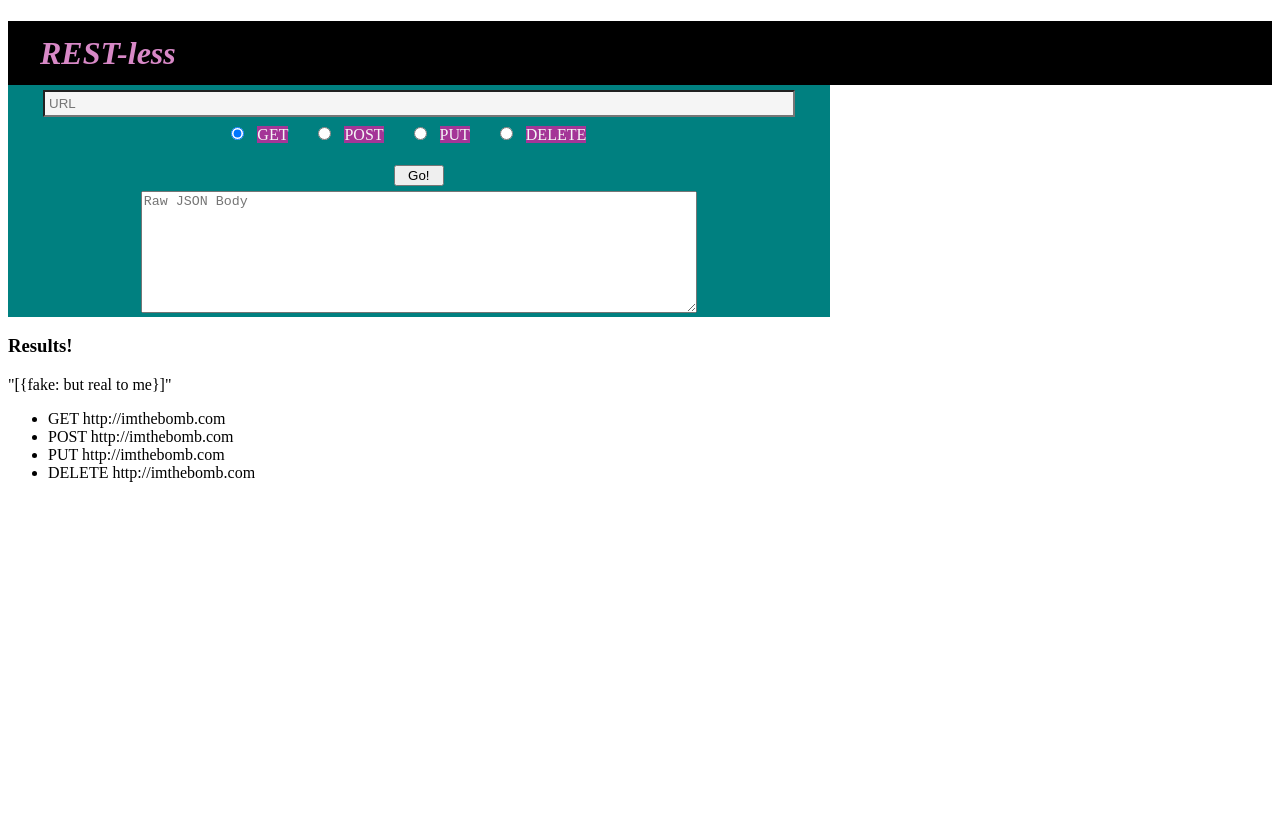
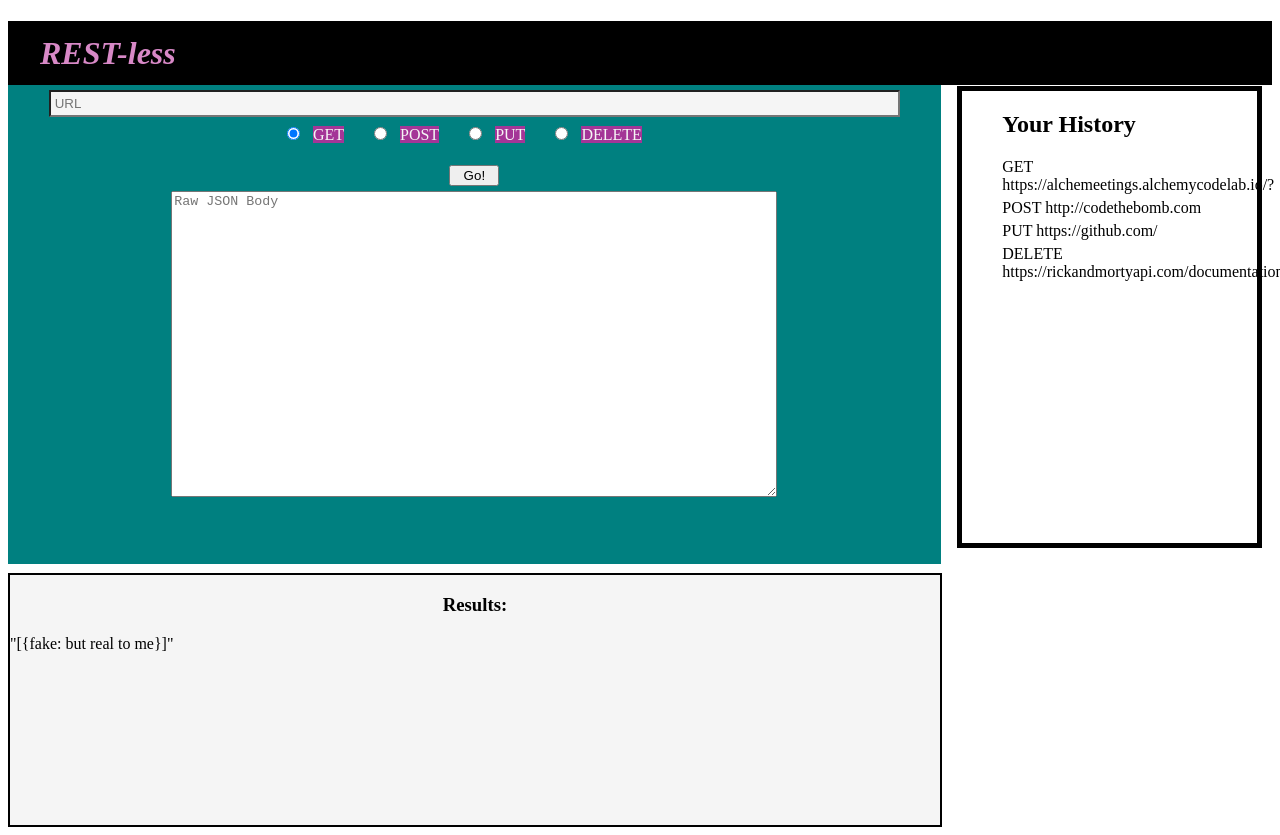
Before and after one commit to Cierra-McDonald/restY-lab, a React app: page / in a window 1280 px wide. Before the commit the page ends 800 px from the top, so only its background shows below. Built offline with nearby package versions, Linux system fonts and the light colour scheme.

Commit message:
lots of styling

```diff
--- a/src/apiUtils.js
+++ b/src/apiUtils.js
@@ -1,9 +1,7 @@
-
 export const makeARequest = async (method, URL, body) => {
     let res;
 
     if(method === 'GET') {
-        console.log('you want to get data!');
         res = await fetch(URL);
     } else {
         res = await fetch(URL, {
--- /dev/null
+++ b/src/components/app/App.css
@@ -0,0 +1,4 @@
+
+/* body {
+    background-color: yellowgreen;
+} */
--- a/src/components/app/App.jsx
+++ b/src/components/app/App.jsx
@@ -1,12 +1,12 @@
 import React, { Component } from 'react'
 import Header from '../app/presentations/Header'
-// import Controls from '../../components/app/containers/Controls'
+import styles from  './App.css'
 import Container from '../../components/app/containers/Container'
 
 export default class App extends Component {
   render() {
     return (
-      <div>
+      <div className={styles.main}>
         <Header/>
         <Container/>
       </div>
--- a/src/components/app/containers/Container.jsx
+++ b/src/components/app/containers/Container.jsx
@@ -3,6 +3,8 @@ import Controls from './Controls'
 import HistoryList from '../presentations/HistoryList'
 import Results from '../presentations/Results'
 import { makeARequest } from '../../../apiUtils'
+import styles from './Containers.module.css'
+
 
 
 export default class Container extends Component {
@@ -14,22 +16,22 @@ export default class Container extends Component {
             {
                 id: '4ubi38hidsf',
                 hmethod: 'GET',
-                URL: 'http://imthebomb.com'
+                URL: 'https://alchemeetings.alchemycodelab.io/?'
             },
             {
                 id: 'vjioner930',
                 hmethod: 'POST',
-                URL: 'http://imthebomb.com'
+                URL: 'http://codethebomb.com'
             },
             {
                 id: '6987yvdfe',
                 hmethod: 'PUT',
-                URL: 'http://imthebomb.com'
+                URL: 'https://github.com/'
             },
             {
                 id: '09u3f0fjif',
                 hmethod: 'DELETE',
-                URL: 'http://imthebomb.com'
+                URL: 'https://rickandmortyapi.com/documentation'
             },
         ],
         endResult: '[{fake: but real to me}]'
@@ -37,8 +39,6 @@ export default class Container extends Component {
 
     handleChange = (e) => {
         const { name, value } = e.target;
-        console.log(name, 'name');
-        console.log(value, 'target')
         this.setState({ [name]: value })
       }
 
@@ -55,7 +55,7 @@ export default class Container extends Component {
 
     render() {
         return (
-            <div>
+            <div className={styles.container}>
               <Controls
                 onChange={this.handleChange}
                 submitChange={this.handleFormSubmit}
@@ -63,10 +63,10 @@ export default class Container extends Component {
                 json={this.state.rawJSON}
                 method={this.state.method}
               />
+              <HistoryList
+                history={this.state.history}/>
               <Results
                 results={this.state.endResult}/>
-              <HistoryList
-                history={this.state.history}/>
             </div>
         )
     }
--- a/src/components/app/containers/Containers.module.css
+++ b/src/components/app/containers/Containers.module.css
@@ -4,9 +4,8 @@
 
 .form {
     background-color: teal;
-    /* justify-content: flex-end; */
-    width: 65%;
-    height: px;
+    width: 100%;
+    height: 100%;
     text-align: center;
 }
 
@@ -58,14 +57,21 @@ input {
 
 }
 .goButton:hover {
-    background-color: tomato;
+    background-color: black;
     color: whitesmoke
 }
 
 .textArea {
     margin-top: 5px;
-    width: 550px;
-    height: 9vw;
+    width: 600px;
+    height: 300px;
     align-self: flex-start;
     text-align: left;
 }
+
+.container {
+    /* background-color: thistle; */
+    display: grid;
+    grid-template-columns: 3fr 1fr;
+    /* grid-template-rows: */
+}
--- a/src/components/app/presentations/HistoryList.jsx
+++ b/src/components/app/presentations/HistoryList.jsx
@@ -6,9 +6,10 @@ import PropTypes from 'prop-types';
 
 function HistoryList({history}) {
     return (
-       <ul aria-label="history-list">
+       <ul aria-label="history-list" className={styles.historyList}>
+           <h2>Your History</h2>
            {history.map((item) => (
-               <li key={item.id}>
+               <li key={item.id} className={styles.listItem}>
                     <HistoryItem
                    method={item.hmethod}
                    URL={item.URL}
--- a/src/components/app/presentations/Presentations.module.css
+++ b/src/components/app/presentations/Presentations.module.css
@@ -8,3 +8,34 @@
     font-family: cursive;
     font-style: italic;
 }
+
+.results {
+    background-color: whitesmoke;
+    margin-top: 1%;
+    border: solid black 2px;
+    width: 99.7%;
+    height: 250px;
+}
+
+
+.results h3 {
+    text-align: center;
+}
+
+.historyList {
+    /* background-color: violet; */
+    border: black 5px solid;
+    margin-right: 3%;
+    margin-left: 5%;
+    list-style: none;
+    margin-top: .5px;
+    text-align: left;
+    height: 452px;
+}
+.historyList h2{
+    text-align: left;
+}
+
+.listItem {
+    padding-bottom: 5px;
+}
--- a/src/components/app/presentations/Results.jsx
+++ b/src/components/app/presentations/Results.jsx
@@ -5,8 +5,8 @@ import styles from './Presentations.module.css'
 
 function Results({results}) {
     return (
-        <div aria-label="json-results">
-            <h3>Results!</h3>
+        <div aria-label="json-results" className={styles.results}>
+            <h3>Results:</h3>
            <p>{JSON.stringify(results)}</p>
         </div>
     )
```
